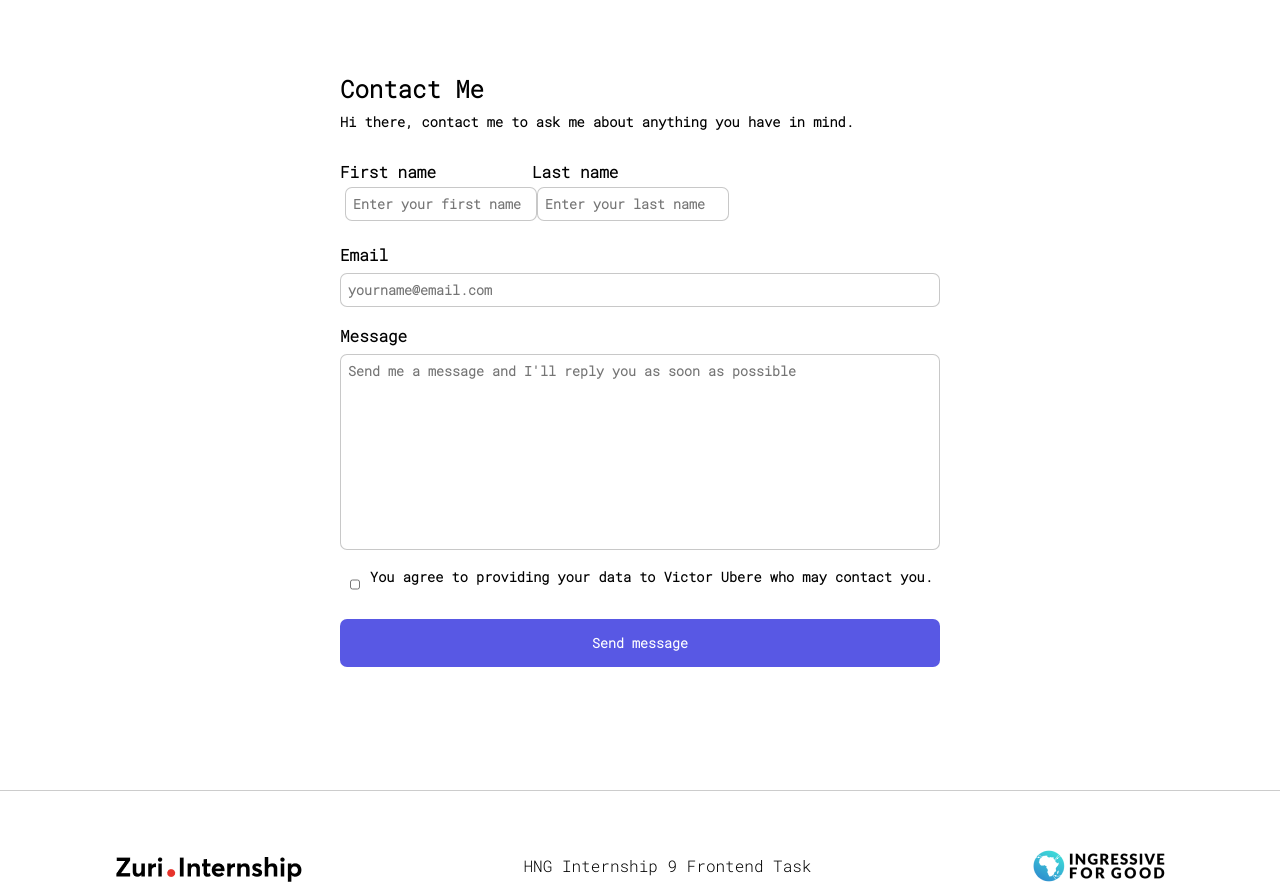
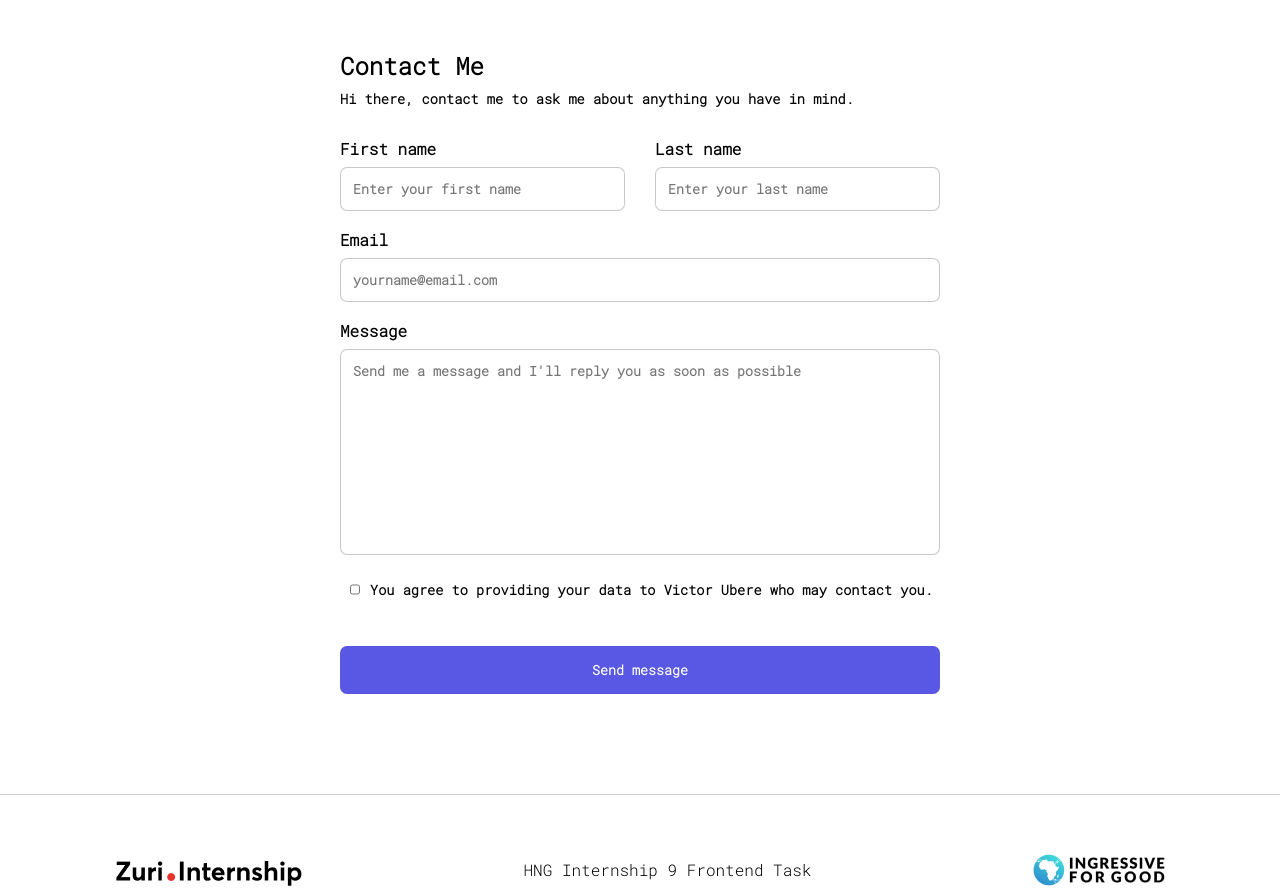
Before and after one commit to Vubere/zuri-stage1Task, a React (Vite) app: page /contact in a window 1280 px wide. Built offline with nearby package versions, Linux system fonts and the light colour scheme.

Commit message:
refactor: made the form into a controlled component

```diff
--- a/src/pages/Contact.jsx
+++ b/src/pages/Contact.jsx
@@ -1,4 +1,12 @@
+import { useState } from "react";
+
 export default function Contact() {
+  const [firstName, setFirstName] = useState('')
+  const [lastName, setLastName] = useState('')
+  const [email, setEmail] = useState('')
+  const [message, setMessage] = useState('')
+  const [checked, setChecked] = useState(false)
+
   return (
     <section className="contact">
       <div className="center">
@@ -8,28 +16,56 @@ export default function Contact() {
           <div className="names">
             <label htmlFor="first_name">
               First name
-              <input type="name" id="first_name"
-              placeholder="Enter your first name"/>
+              <input
+                type="name"
+                id="first_name"
+                placeholder="Enter your first name"
+                value={firstName}
+                onChange={({ target }) => setFirstName(target.value)}
+              />
             </label>
             <label htmlFor="last_name">
               Last name
-              <input type="name" id="last_name"
-              placeholder="Enter your last name"/>
+              <input
+                type="name"
+                id="last_name"
+                placeholder="Enter your last name"
+                value={lastName}
+                onChange={({ target }) => setLastName(target.value)}
+              />
             </label>
           </div>
           <label htmlFor="email">
             Email
-            <input type="text" id="email"
-            placeholder="yourname@email.com"/>
+            <input
+              type="email"
+              id="email"
+              placeholder="yourname@email.com"
+              value={email}
+              onChange={({ target }) => setEmail(target.value)}
+            />
           </label>
           <label htmlFor="message">
             Message
-            <textarea name="" id="message" cols="30" rows="10"
-            placeholder="Send me a message and I'll reply you as soon as possible"></textarea>
+            <textarea
+              name=""
+              id="message"
+              cols="30"
+              rows="10"
+              placeholder="Send me a message and I'll reply you as soon as possible"
+              value={message}
+              onChange={({ target }) => setMessage(target.value)}
+            />
           </label>
           <label htmlFor="checkbox">
-          <input type="checkbox" name="" id="checkbox" />
-             You agree to providing your data to Victor Ubere who may contact
+            <input
+              type="checkbox"
+              name=""
+              id="checkbox"
+              value={checked}
+              onChange={({ target }) => setChecked(target.value)}
+            />
+            You agree to providing your data to Victor Ubere who may contact
             you.
           </label>
           <button id="btn__submit">Send message</button>
--- a/src/styles/_contact.css
+++ b/src/styles/_contact.css
@@ -30,7 +30,7 @@
 .center input, textarea{
   border: 1px solid #3334;
   border-radius: 7px;
-  padding: 7px;
+  padding: 12px;
   margin-top: 8px;
 }
 .center textarea{
@@ -49,12 +49,14 @@
   display: flex;
   flex-direction: row;
   justify-content: start;
-  align-items: flex-start;
+  align-items: center;
   font-size: 0.85em;
+  margin-bottom:40px;
 }
 .center label[for=checkbox] input{
   width: 10px;
   margin: 10px;
+
 }
 .center button{
   border-radius: 7px;
@@ -65,10 +67,13 @@
 }
 @media screen and (min-width: 550px) {
   .center form .names{
-    flex-direction: row;
+    display: grid;
+    width: 100%;
+    grid-template-columns: 47.5% 47.5%;
+    gap: 5%;
   }
   .center form .names input{
     display: block;
-    margin: 5px;
+    width: 100%;
   }
 }
```
